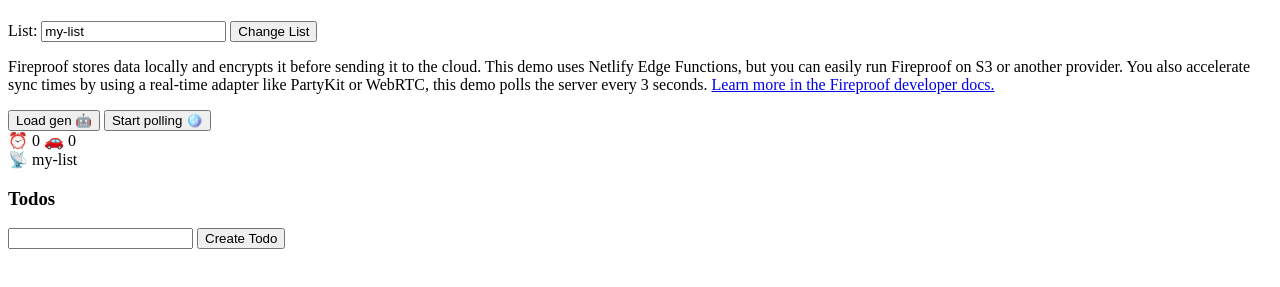
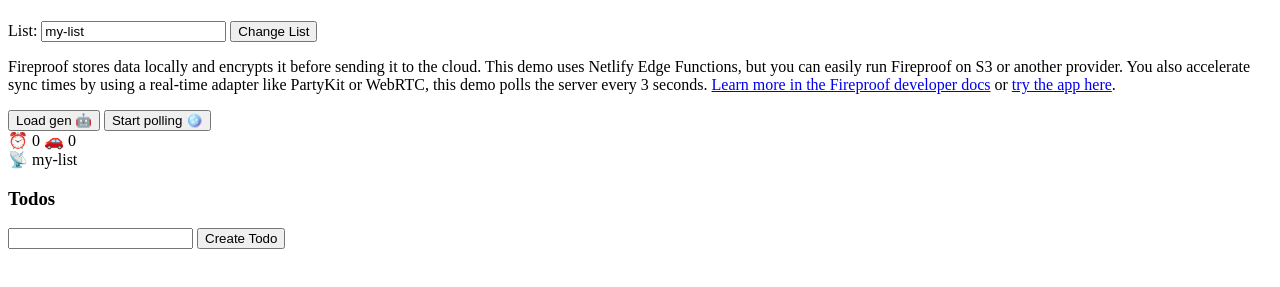
Before and after one commit to fireproof-storage/todo-netlify, a website: page index.html in a window 1280 px wide. Shown: the part 59-346 px from the top of the page. Drawn offline with Linux system fonts and the light colour scheme; no server answers.

Commit message:
Update index.html

```diff
--- a/index.html
+++ b/index.html
@@ -246,7 +246,8 @@
       Netlify Edge Functions, but you can easily run Fireproof on S3 or another provider. You also
       accelerate sync times by using a real-time adapter like PartyKit or WebRTC, this demo polls
       the server every 3 seconds.
-      <a href="https://use-fireproof.com/">Learn more in the Fireproof developer docs.</a>
+      <a href="https://use-fireproof.com/">Learn more in the Fireproof developer docs</a> or
+      <a href="https://github.com/fireproof-storage/todo-netlify">try the app here</a>.
     </p>
 
     <button id="robot" onclick="toggleWorker(event)">Load gen 🤖</button>
```
